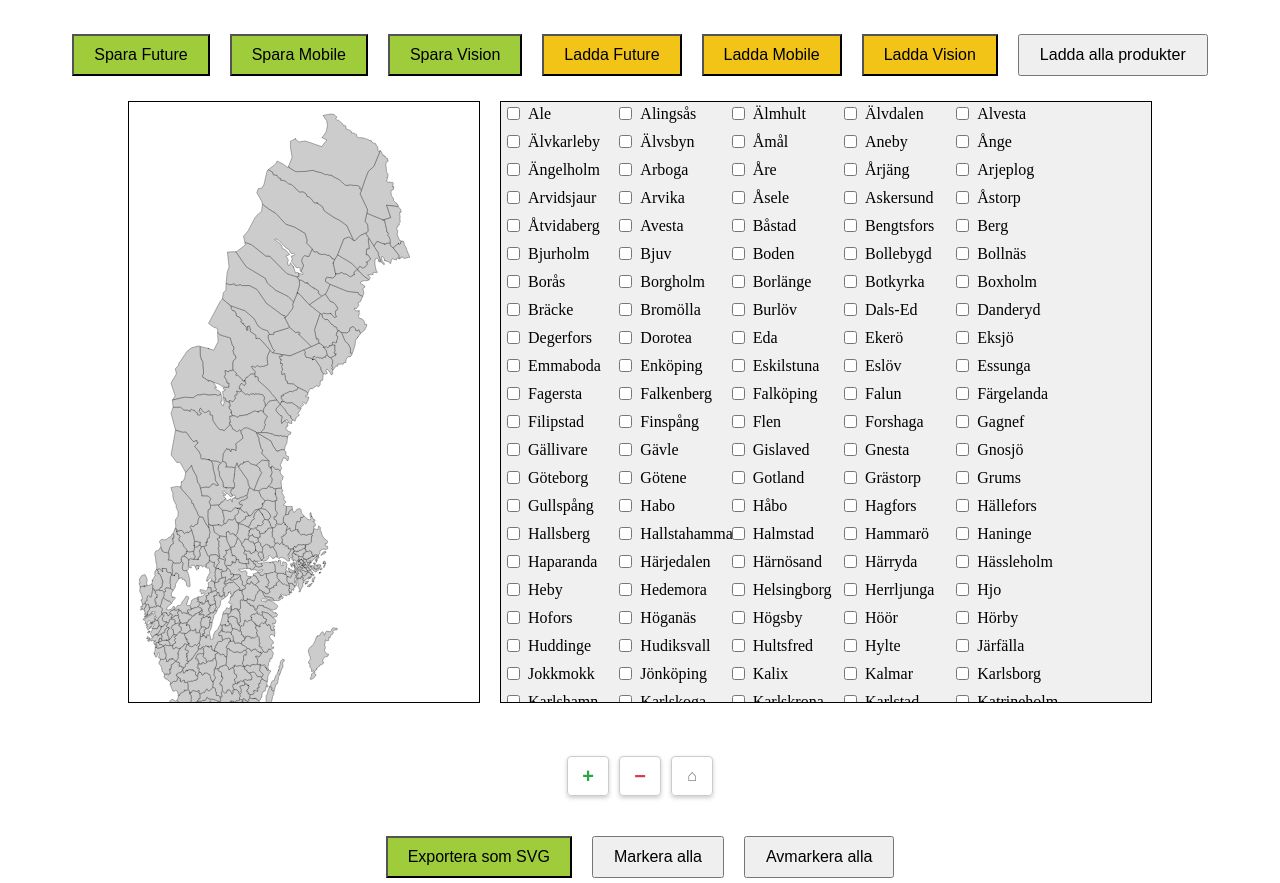
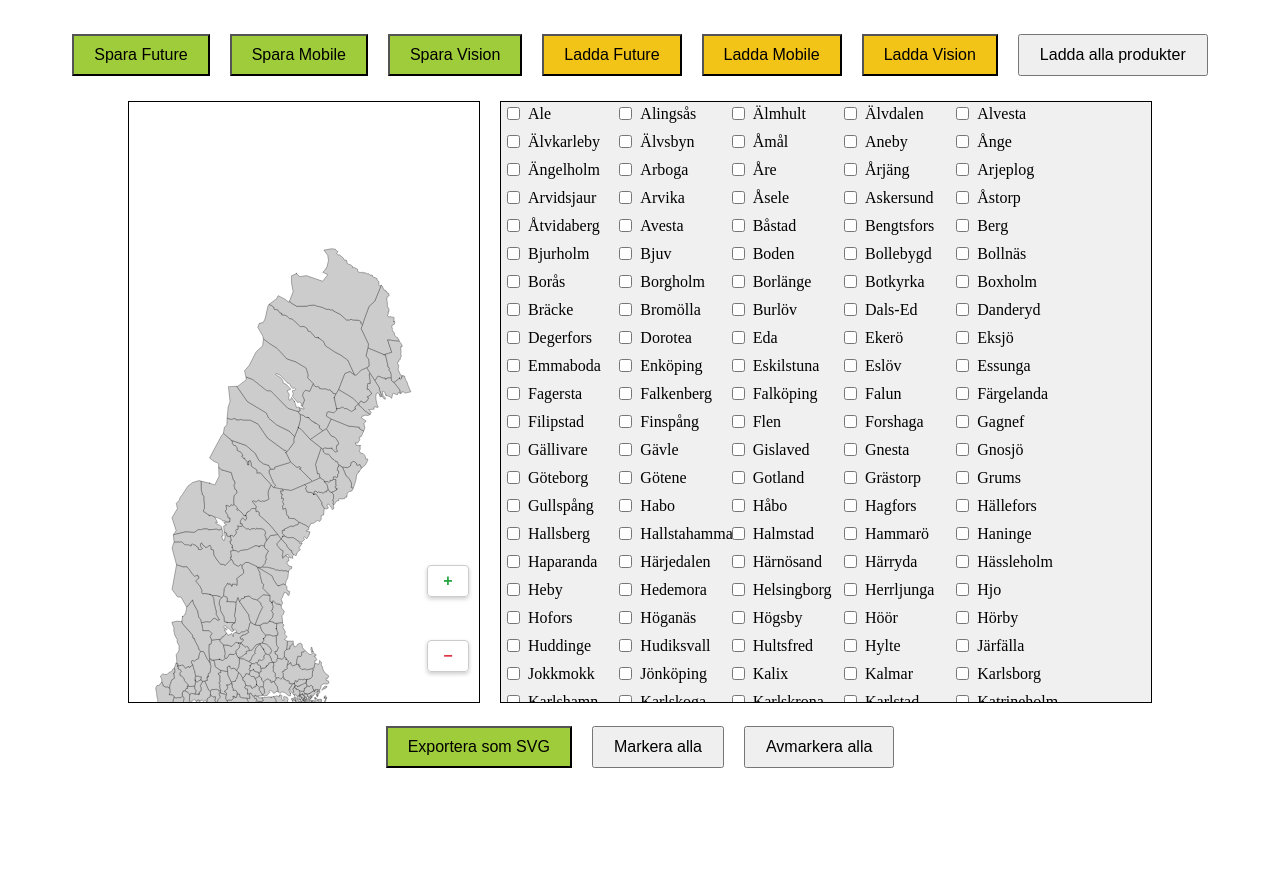
Before and after one commit to DjCheat/KommunKarta, a website: page public/karta.html in a window 1280 px wide. Shown: the part 90-973 px from the top of the page. After the commit the page ends 863 px from the top, so only its background shows below. Drawn offline with Linux system fonts and the light colour scheme.

Commit message:
Refactor zoom controls and improve layout in karta.html, karta.js, and styles.css

```diff
--- a/public/karta.html
+++ b/public/karta.html
@@ -24,6 +24,12 @@
 
     <div class="container"> <!-- Lägg till en container runt kartan och checkbox-listan -->
         <div id="mapContainer" tabindex="0" role="application" aria-label="Interaktiv karta över Sveriges kommuner"> <!-- En behållare för att möjliggöra zoom och panorering -->
+            <!-- Zoom controls in lower right corner -->
+            <div class="zoom-controls">
+                <button class="zoom-btn zoom-in" onclick="zoomIn()" title="Zooma in" aria-label="Zooma in">+</button>
+                <button class="zoom-btn zoom-out" onclick="zoomOut()" title="Zooma ut" aria-label="Zooma ut">−</button>
+            </div>
+
             <svg id="sweden-map" width="600" height="800" role="img" aria-label="Karta över Sveriges kommuner">
                 <!-- Lägg till innehållet från kommunKarta.svg här -->
                 <image href="kommunKarta.svg" width="600" height="800" alt="SVG karta över Sveriges kommuner" />
@@ -34,13 +40,6 @@
             <!-- Checkboxlistan genereras dynamiskt med JavaScript -->
         </div>
     </div> <!-- Stäng div-taggen för container -->
-
-    <!-- Zoom controls below the map -->
-    <div class="zoom-controls-container">
-        <button class="zoom-btn zoom-in" onclick="zoomIn()" title="Zooma in" aria-label="Zooma in">+</button>
-        <button class="zoom-btn zoom-out" onclick="zoomOut()" title="Zooma ut" aria-label="Zooma ut">−</button>
-        <button class="zoom-btn zoom-reset" onclick="resetView()" title="Återställ zoom" aria-label="Återställ zoom">⌂</button>
-    </div>
 
     <div class="state-buttons-container"> <!-- Lägg till en container runt knapparna -->
         <!-- Knapp för att exportera kartan som SVG -->
--- a/public/karta.js
+++ b/public/karta.js
@@ -23,6 +23,11 @@ fetch('kommuner.json')
                     const kommunNamnB = data[b].toLowerCase();
                     return kommunNamnA.localeCompare(kommunNamnB);
                 });
+
+                // Center the map in the container on page load
+                setTimeout(() => {
+                    centerMapInContainer();
+                }, 100);
 
                 // Återställ checkbox-tillstånd från localStorage
                 const savedCheckboxState = JSON.parse(localStorage.getItem('checkboxState')) || {};
@@ -309,6 +314,30 @@ function updateTransform() {
     }
 }
 
+// Function to center the map in the container
+function centerMapInContainer() {
+    initializeCache();
+    if (svgMapElement && mapContainerElement) {
+        // Reset any existing transformations
+        scale = 1;
+        offsetX = 0;
+        offsetY = 0;
+
+        // Get container dimensions
+        const containerRect = mapContainerElement.getBoundingClientRect();
+        const svgRect = svgMapElement.getBoundingClientRect();
+
+        // Calculate center offsets
+        const centerX = (containerRect.width - svgRect.width) / 2;
+        const centerY = (containerRect.height - svgRect.height) / 2;
+
+        // Apply centering
+        offsetX = centerX;
+        offsetY = centerY;
+        updateTransform();
+    }
+}
+
 
 // Debounced zoom functions for better performance
 function debouncedZoom(callback) {
@@ -381,6 +410,11 @@ function panMapByCoordinates(dx, dy) {
 
   // Funktion för att börja panorera
   function startPan(event) {
+    // Don't start panning if clicking on zoom controls
+    if (event.target.closest('.zoom-controls')) {
+      return;
+    }
+
     isDragging = true;
     startX = event.clientX;
     startY = event.clientY;
@@ -420,7 +454,13 @@ function panMapByCoordinates(dx, dy) {
       // Keyboard navigation support
       document.addEventListener("keydown", handleKeyboardNavigation);
 
-      // Zoom controls are now outside map container, no need for special handling
+      // Prevent zoom controls from triggering pan
+      const zoomControls = document.querySelector('.zoom-controls');
+      if (zoomControls) {
+          zoomControls.addEventListener('mousedown', function(event) {
+              event.stopPropagation(); // Prevent pan from starting when clicking zoom controls
+          });
+      }
   });
 
   // Keyboard navigation function
--- a/public/styles.css
+++ b/public/styles.css
@@ -23,15 +23,6 @@ h1 {
   padding-bottom: 20px; /* Lägg till lite padding under */
 }
 
-/* Zoom controls container - below the map */
-.zoom-controls-container {
-  display: flex;
-  justify-content: center;
-  align-items: center;
-  gap: 10px;
-  margin: 15px auto;
-  width: 35%; /* Same width as map container */
-}
 
 /* CSS för att styla kartbehållaren */
 #mapContainer {
@@ -43,6 +34,7 @@ h1 {
   overflow: hidden; /* Dölj eventuellt överskottsinnehåll vid zoom och panorering */
   cursor: grab; /* Ändra muspekaren till en hand när användaren håller över kartan */
   outline: none; /* Remove default focus outline */
+  position: relative; /* Enable absolute positioning for zoom controls */
 }
 
 /* Focus styles for accessibility */
@@ -51,15 +43,24 @@ h1 {
   outline-offset: 2px;
 }
 
-/* Zoom controls styling - removed old absolute positioning */
+/* Zoom controls styling - positioned in lower right corner */
+.zoom-controls {
+  position: absolute;
+  bottom: 10px;
+  right: 10px;
+  z-index: 10;
+  display: flex;
+  flex-direction: column;
+  gap: 3px;
+}
 
 .zoom-btn {
-  width: 40px;
-  height: 40px;
+  width: 32px;
+  height: 32px;
   border: 1px solid #ccc;
   background-color: rgba(255, 255, 255, 0.9);
   border-radius: 4px;
-  font-size: 20px;
+  font-size: 16px;
   font-weight: bold;
   cursor: pointer;
   display: flex;
@@ -110,6 +111,8 @@ h1 {
   height: auto; /* Använd automatisk höjd för kartan */
   transition: transform 0.3s ease; /* Gör övergången mjuk vid zoom och panorering */
   transform-origin: center center; /* Sätt transform-origin till mitten av kartan */
+  display: block; /* Ensure proper centering */
+  margin: auto; /* Center the map horizontally and vertically */
 }
 
 /* Stil för checkbox-listan */
```
